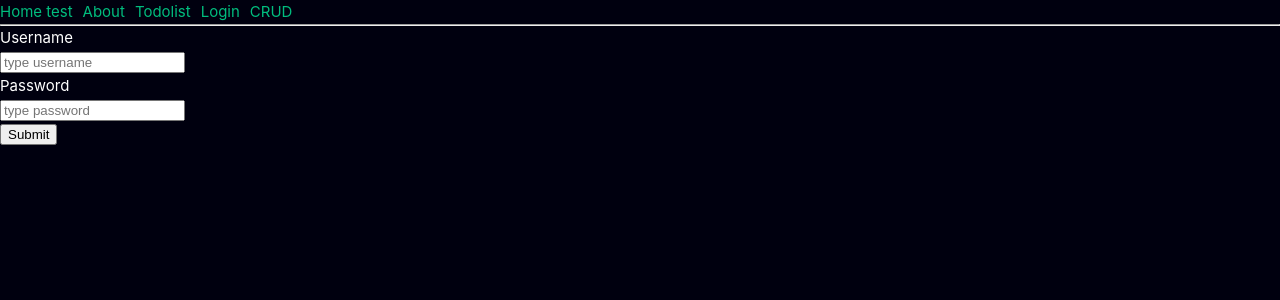
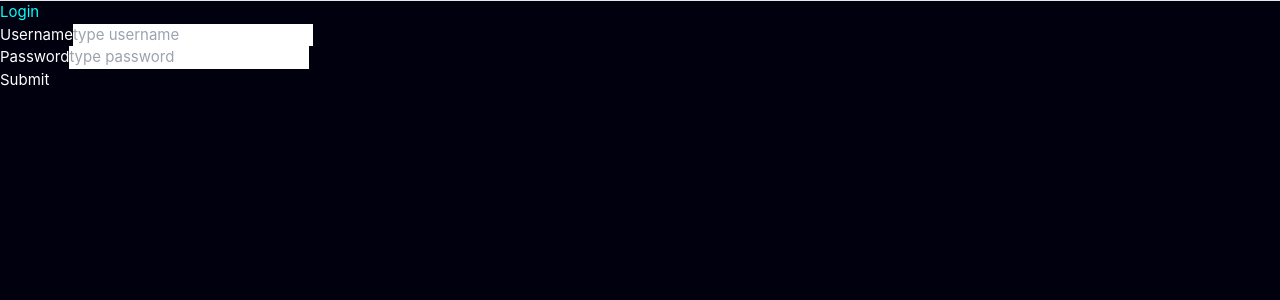
Before and after one commit to refaldy04/vue-todolist, a Vue app: page /login in a window 1280 px wide. Shown: the top 300 px of the page. Built offline with nearby package versions, Linux system fonts and the light colour scheme.

Commit message:
feat: add private route

```diff
--- a/package.json
+++ b/package.json
@@ -22,9 +22,13 @@
     "@vitejs/plugin-vue": "^4.4.0",
     "@vue/eslint-config-typescript": "^12.0.0",
     "@vue/tsconfig": "^0.4.0",
+    "autoprefixer": "^10.4.16",
+    "daisyui": "^4.4.2",
     "eslint": "^8.49.0",
     "eslint-plugin-vue": "^9.17.0",
     "npm-run-all2": "^6.1.1",
+    "postcss": "^8.4.31",
+    "tailwindcss": "^3.3.5",
     "typescript": "~5.2.0",
     "vite": "^4.4.11",
     "vue-tsc": "^1.8.19"
--- /dev/null
+++ b/postcss.config.js
@@ -0,0 +1,6 @@
+module.exports = {
+  plugins: {
+    tailwindcss: {},
+    autoprefixer: {},
+  },
+}
--- a/src/App.vue
+++ b/src/App.vue
@@ -4,18 +4,18 @@ import HelloWorld from "./components/HelloWorld.vue";
 </script>
 
 <template>
-  <div>
+  <div class="min-h-screen">
     <div class="wrapper">
       <!-- <h1>Test test</h1> -->
       <!-- <HelloWorld msg="You did it!" /> -->
 
-      <nav style="display: flex; gap: 10px">
+      <!-- <nav style="display: flex; gap: 10px">
         <RouterLink to="/">Home test</RouterLink>
         <RouterLink to="/about">About</RouterLink>
         <RouterLink to="/todolist">Todolist</RouterLink>
         <RouterLink to="/login">Login</RouterLink>
         <RouterLink to="/crud">CRUD</RouterLink>
-      </nav>
+      </nav> -->
     </div>
     <hr />
     <RouterView />
--- a/src/assets/main.css
+++ b/src/assets/main.css
@@ -1,4 +1,7 @@
 @import "./base.css";
+@tailwind base;
+@tailwind components;
+@tailwind utilities;
 
 a,
 .green {
--- a/src/components/InputVue.vue
+++ b/src/components/InputVue.vue
@@ -31,8 +31,12 @@ const handleInput = computed({
 
 <template>
   <div>
-    <label>{{ label }} {{ inputValue }}</label>
-    <br />
-    <input :type="type" :placeholder="placeholder" v-model="handleInput" />
+    <label class="label">{{ label }}</label>
+    <input
+      :type="type"
+      :placeholder="placeholder"
+      v-model="handleInput"
+      class="input input-bordered w-full text-black"
+    />
   </div>
 </template>
--- a/src/router/index.ts
+++ b/src/router/index.ts
@@ -1,15 +1,36 @@
-import { createRouter, createWebHistory } from "vue-router";
+import {
+  createRouter,
+  createWebHistory,
+  type NavigationGuardNext,
+  type RouteLocationNormalized,
+  useRouter,
+} from "vue-router";
 import HomeView from "../views/HomeView.vue";
 import TodolistVue from "../views/TodolistView.vue";
 import LoginView from "../views/LoginView.vue";
 import CrudView from "../views/CRUD/CrudView.vue";
 import FormCrudVue from "@/views/CRUD/FormCrud.vue";
 
+const authGuard = (
+  to: RouteLocationNormalized,
+  from: RouteLocationNormalized,
+  next: NavigationGuardNext
+) => {
+  const router = useRouter();
+  const token = localStorage.getItem("token");
+
+  if (token) {
+    next();
+  } else {
+    router.push("/login");
+  }
+};
+
 const router = createRouter({
   history: createWebHistory(import.meta.env.BASE_URL),
   routes: [
     {
-      path: "/",
+      path: "/home",
       name: "home",
       component: HomeView,
     },
@@ -32,14 +53,16 @@ const router = createRouter({
       component: LoginView,
     },
     {
-      path: "/crud",
+      path: "/",
       name: "crud",
       component: CrudView,
+      beforeEnter: authGuard,
     },
     {
       path: "/crud/:id",
       name: "crud edit",
       component: FormCrudVue,
+      beforeEnter: authGuard,
     },
   ],
 });
--- a/src/store/inventory/inventory.store.ts
+++ b/src/store/inventory/inventory.store.ts
@@ -1,8 +1,7 @@
 import { reactive } from "vue";
 
 export interface IInventory {
-  _id: string;
-  id: string;
+  _uuid: string;
   name: string;
   brand: string;
   count: string;
@@ -19,7 +18,7 @@ interface IState {
   };
 }
 
-export const state = reactive<any>({
+export const state = reactive<IState>({
   list: {
     data: [],
     isLoading: false,
--- a/src/views/CRUD/CrudView.vue
+++ b/src/views/CRUD/CrudView.vue
@@ -7,6 +7,16 @@ import {
 } from "@/store/inventory/inventory.store";
 import { onMounted, reactive, watch } from "vue";
 import InputVue from "@/components/InputVue.vue";
+import { useRoute } from "vue-router";
+import router from "@/router";
+
+const path = useRoute().path;
+const { search } = useRoute().query;
+
+const filter = reactive({
+  search,
+  limit: 1,
+});
 
 const inventoryForm = reactive({
   _id: "",
@@ -69,13 +79,31 @@ const handleSubmit = async () => {
     console.log(error);
   }
 };
+
+const handleLogout = () => {
+  localStorage.removeItem("token");
+  router.push("/login");
+};
 </script>
 
 <template>
   <div>
-    <h1>CRUD</h1>
+    <div class="flex justify-between m-5">
+      <h1 class="text-3xl font-semibold">CRUD</h1>
+      <button
+        @click="handleLogout"
+        class="btn btn-error text-xl font-semibold text-white"
+      >
+        Logout
+      </button>
+    </div>
 
-    <div class="container">
+    <!-- <form :action="path" method="GET" class="border border-red-600">
+      <input name="search" type="search" v-model="filter.search" class="m-0" />
+      <button type="submit" class="btn btn-accent btn-xs m-0">Submit</button>
+    </form> -->
+
+    <div class="flex justify-between">
       <table>
         <tr>
           <th>id</th>
@@ -89,17 +117,18 @@ const handleSubmit = async () => {
           <td>{{ item.name }}</td>
           <td>{{ item.brand }}</td>
           <td>{{ item.count }}</td>
-          <td>
+          <td class="space-x-3">
             <RouterLink :to="{ name: 'crud edit', params: { id: item._uuid } }"
               ><button>Update</button></RouterLink
             >
-            <button @click="handleDelete(item._uuid)">Delete</button>
+            <button @click="handleDelete(item._uuid)" class="text-red-500">
+              Delete
+            </button>
           </td>
         </tr>
       </table>
 
-      <form @submit.prevent="handleSubmit">
-        <div>
+      <form @submit.prevent="handleSubmit" class="form-control w-full px-5">
         <InputVue
           type="text"
           placeholder="input name"
@@ -107,8 +136,7 @@ const handleSubmit = async () => {
           default-value=""
           @passing-value="(value) => (inventoryForm.name = value)"
         />
-        </div>
-        <div>
+
         <InputVue
           type="text"
           placeholder="input brand"
@@ -116,8 +144,7 @@ const handleSubmit = async () => {
           default-value=""
           @passing-value="(value) => (inventoryForm.brand = value)"
         />
-        </div>
-        <div>
+
         <InputVue
           type="text"
           placeholder="input count"
@@ -125,19 +152,19 @@ const handleSubmit = async () => {
           default-value=""
           @passing-value="(value) => (inventoryForm.count = value)"
         />
-        </div>
-        <div><button type="submit">Create</button></div>
+
+        <button
+          type="submit"
+          class="btn btn-accent text-xl font-semibold text-white mt-3"
+        >
+          Create
+        </button>
       </form>
     </div>
   </div>
 </template>
 
 <style scoped>
-.container {
-  display: flex;
-  justify-content: space-between;
-}
-
 table {
   font-family: arial, sans-serif;
   border-collapse: collapse;
@@ -150,13 +177,4 @@ th {
   text-align: left;
   padding: 8px;
 }
-
-form {
-  width: 100%;
-  padding: 0 20px;
-}
-
-button {
-  margin: 10px 0;
-}
 </style>
--- a/src/views/CRUD/FormCrud.vue
+++ b/src/views/CRUD/FormCrud.vue
@@ -39,11 +39,10 @@ const handleSubmit = async () => {
 </script>
 
 <template>
-  <div>
-    <h1>Update</h1>
+  <div class="h-[90vh] flex flex-col justify-center items-center gap-4">
+    <h1 class="text-3xl">Update</h1>
 
     <form @submit.prevent="handleSubmit">
-      <div>
       <InputVue
         type="text"
         placeholder="input name"
@@ -51,8 +50,6 @@ const handleSubmit = async () => {
         default-value=""
         @passing-value="(value) => (inventoryForm.name = value)"
       />
-      </div>
-      <div>
       <InputVue
         type="text"
         placeholder="input brand"
@@ -60,8 +57,6 @@ const handleSubmit = async () => {
         default-value=""
         @passing-value="(value) => (inventoryForm.brand = value)"
       />
-      </div>
-      <div>
       <InputVue
         type="text"
         placeholder="input count"
@@ -69,8 +64,14 @@ const handleSubmit = async () => {
         default-value=""
         @passing-value="(value) => (inventoryForm.count = value)"
       />
+      <div>
+        <button
+          type="submit"
+          class="btn btn-accent text-xl font-semibold text-white mt-3 w-full"
+        >
+          Update
+        </button>
       </div>
-      <div><button type="submit">Update</button></div>
     </form>
   </div>
 </template>
--- a/src/views/LoginView.vue
+++ b/src/views/LoginView.vue
@@ -1,6 +1,9 @@
 <script setup lang="ts">
 import InputVue from "@/components/InputVue.vue";
 import { reactive } from "vue";
+import { useRouter } from "vue-router";
+
+const router = useRouter();
 
 const formLogin = reactive({
   username: "",
@@ -8,13 +11,15 @@ const formLogin = reactive({
 });
 
 const handleSubmit = () => {
-  console.log(formLogin);
+  localStorage.setItem("token", JSON.stringify(formLogin));
+  router.push("/");
 };
 </script>
 
 <template>
-  <form @submit.prevent="handleSubmit">
-    <div>
+  <div class="flex flex-col justify-center items-center min-h-[90vh] gap-10">
+    <h1 class="text-3xl">Login</h1>
+    <form @submit.prevent="handleSubmit" class="max-w-screen-sm">
       <InputVue
         type="text"
         placeholder="type username"
@@ -22,8 +27,6 @@ const handleSubmit = () => {
         default-value=""
         @passing-value="(value) => (formLogin.username = value)"
       />
-    </div>
-    <div>
       <InputVue
         type="password"
         placeholder="type password"
@@ -31,7 +34,13 @@ const handleSubmit = () => {
         default-value=""
         @passing-value="(value) => (formLogin.password = value)"
       />
-    </div>
-    <div><button type="submit">Submit</button></div>
-  </form>
+
+      <button
+        type="submit"
+        class="btn btn-accent text-xl font-semibold text-white mt-3"
+      >
+        Submit
+      </button>
+    </form>
+  </div>
 </template>
--- /dev/null
+++ b/tailwind.config.js
@@ -0,0 +1,9 @@
+/** @type {import('tailwindcss').Config} */
+module.exports = {
+  purge: ["./index.html", "./src/**/*.{vue,js,ts,jsx,tsx}"],
+  content: [],
+  theme: {
+    extend: {},
+  },
+  plugins: [require("daisyui")],
+};
```
Also changed, not shown: 1 other file (tests, documents, lock files or other folders). Lines whose indentation alone changed are shown as unchanged.
